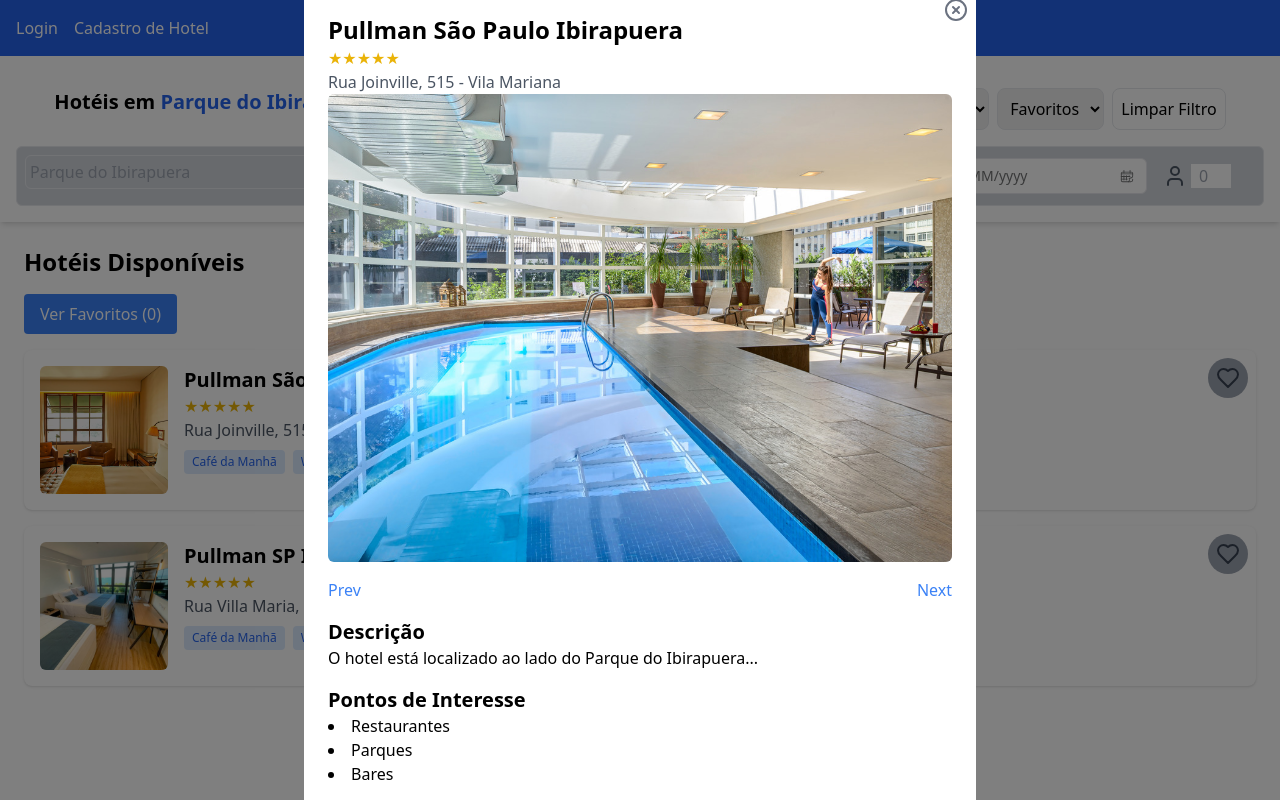
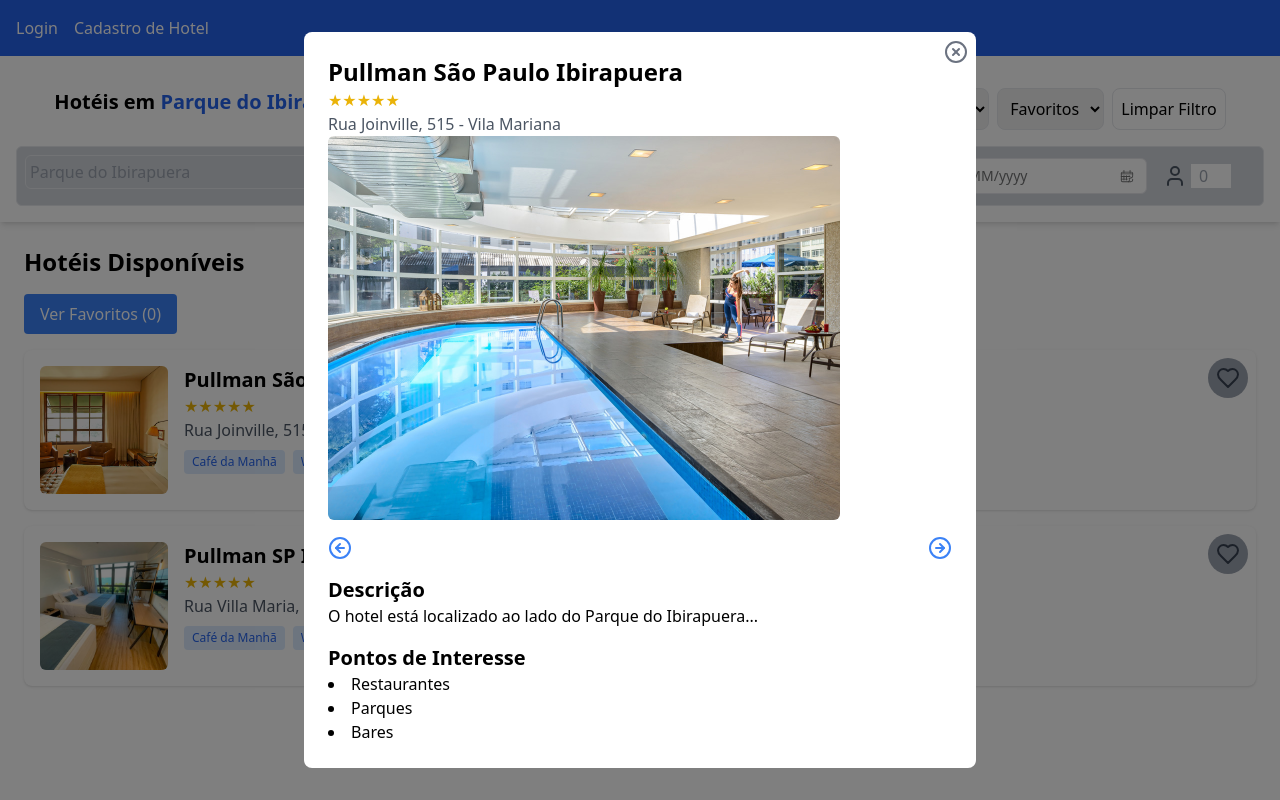
Before and after one commit to WesleyBatistaSouza/frontend_hackfly, a React (Vite) app: page /hotels in a window 1280 px wide. Both pictures are taken after a click on the element 640 px from the left and 430 px from the top of the page. Built offline with nearby package versions, Linux system fonts and the light colour scheme.

Commit message:
card hotels ajuste css

```diff
--- a/src/pages/Hotels.jsx
+++ b/src/pages/Hotels.jsx
@@ -1,5 +1,5 @@
 import { useState } from "react";
-import { Heart, XCircle } from "lucide-react";
+import { Heart, XCircle, ArrowRightCircle, ArrowLeftCircle } from "lucide-react";
 import Header from "../components/Header";
 import image0 from "../assets/image0.png";
 import image1 from "../assets/image1.png";
@@ -154,8 +154,8 @@
         </div>
 
         {selectedHotel && (
-          <div className="fixed inset-0 bg-black bg-opacity-50 flex items-center justify-center z-50">
-            <div className="bg-white rounded-lg p-6 max-w-2xl w-full relative">
+          <div className=" inset-0 bg-black bg-opacity-50 flex items-center justify-center z-50 fixed">
+            <div className="bg-white rounded-lg p-6 max-w-2xl w-9/12 relative">
               <button
                 className="absolute top-2 right-2 text-gray-400"
                 onClick={closeModal}
@@ -170,14 +170,14 @@
               <img
                 src={selectedHotel.photos[currentPhotoIndex]}
                 alt={selectedHotel.title}
-                className="rounded-md mb-4"
+                className="rounded-md mb-4 max-w-lg"
               />
-              <div className="flex justify-between">
+              <div className="flex items-center justify-between">
                 <button onClick={handlePrevPhoto} className="text-blue-500">
-                  Prev
+                <ArrowLeftCircle size={24} />
                 </button>
                 <button onClick={handleNextPhoto} className="text-blue-500">
-                  Next
+                <ArrowRightCircle size={24} />
                 </button>
               </div>
               <h3 className="text-xl font-semibold mt-4">Descrição</h3>
```
